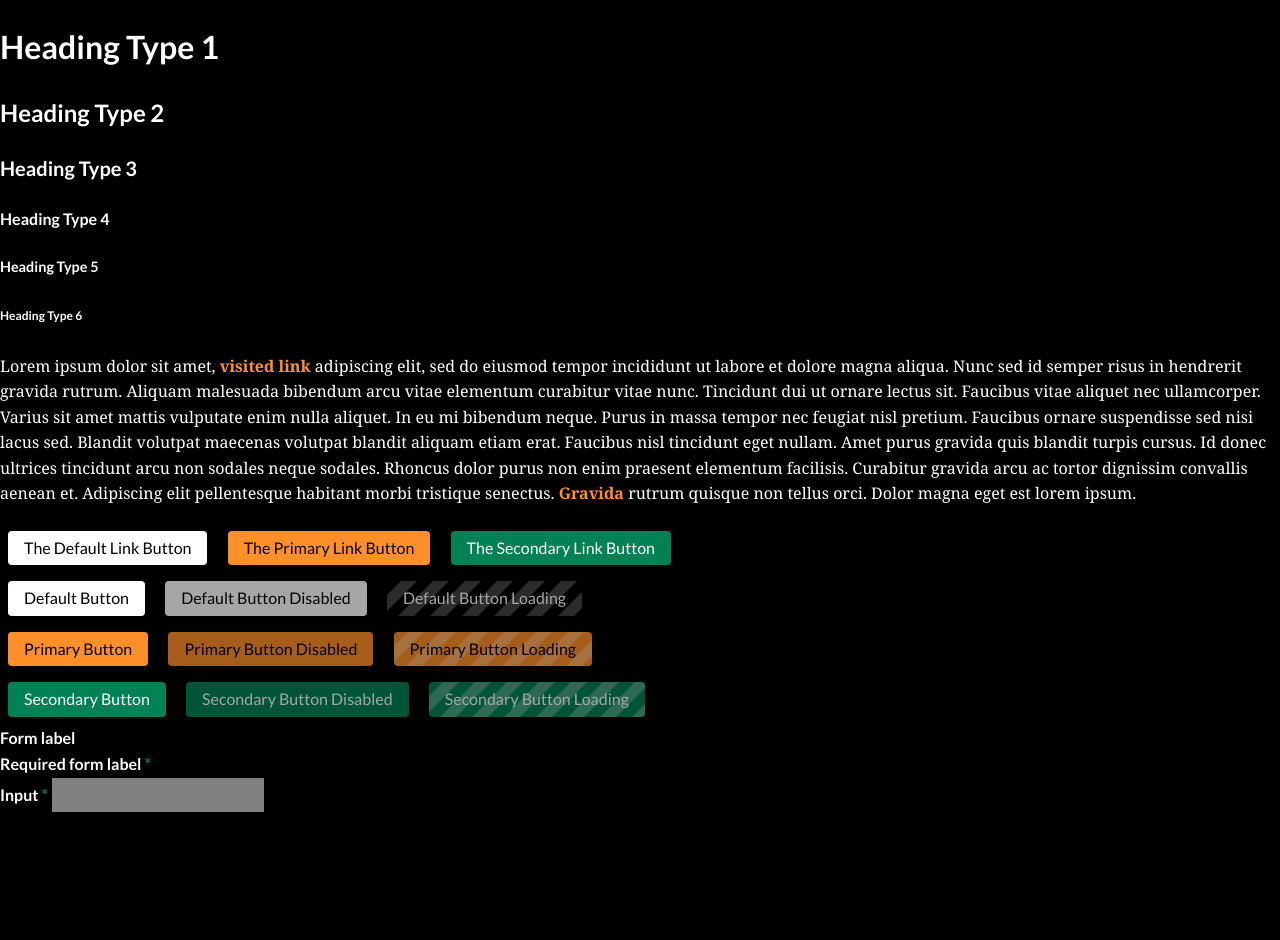
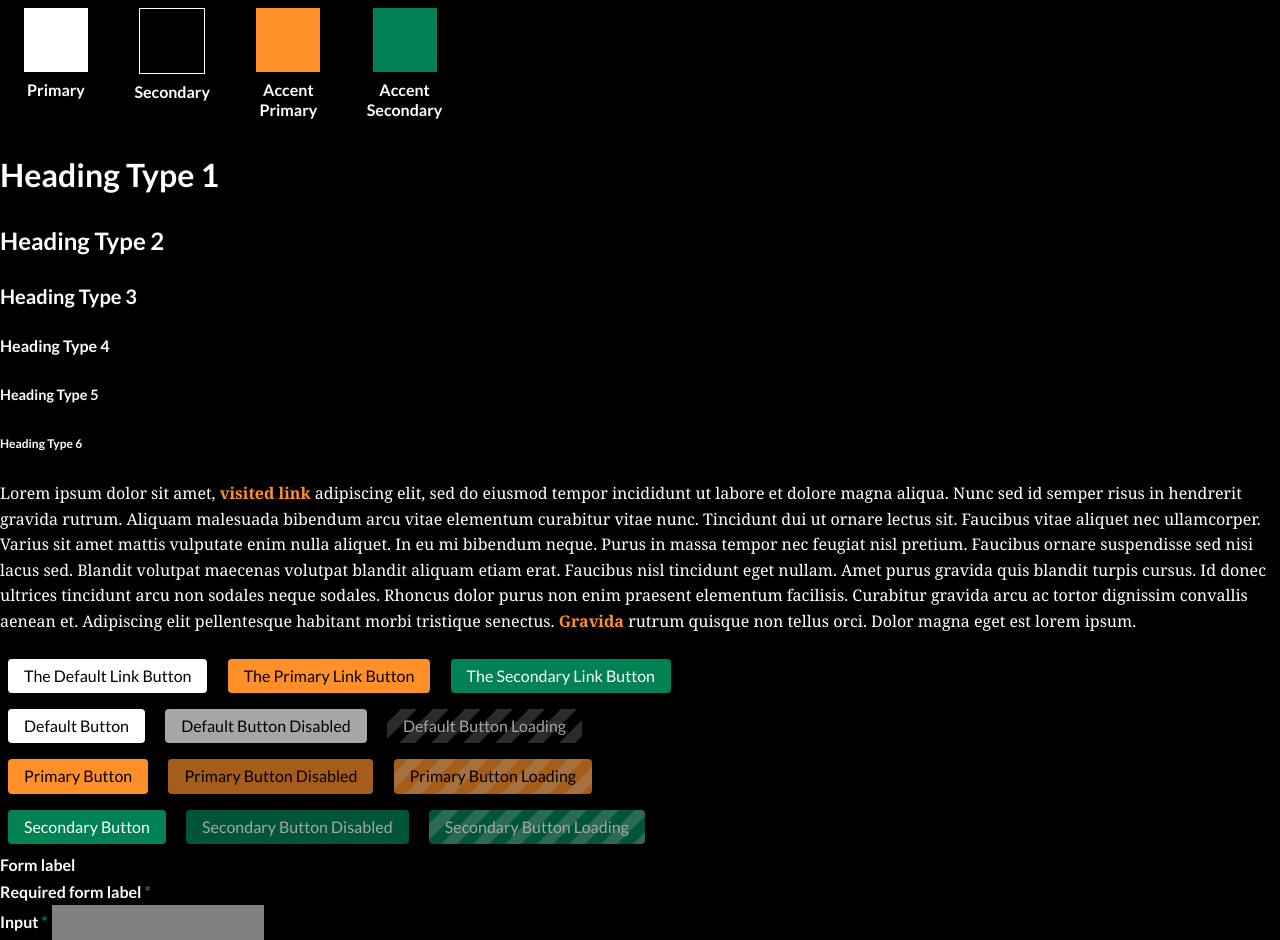
Before and after one commit to TheWarriorAcademy/styles, a website: page preview/index.html in a window 1280 px wide. Before the commit the page ends 812 px from the top, so only its background shows below. Drawn offline with nearby package versions, Linux system fonts and the light colour scheme; files that its build step writes are made by us from their sources.

Commit message:
Exhibit color pallete

```diff
--- a/preview/index.html
+++ b/preview/index.html
@@ -4,8 +4,51 @@
     <meta charset="UTF-8">
     <title>The Warrior Academy - Styles</title>
     <link rel="stylesheet" type="text/css" href="index.css">
+
+    <style>
+        .color-sample {
+            display: inline-block;
+            text-align: center;
+            width: 6rem;
+            margin: 0.5rem;
+            vertical-align: top;
+        }
+
+        .color-sample-box {
+            display: inline-block;
+            width: 4rem;
+            height: 4rem;
+        }
+
+        .color-sample-label {
+            font-family: var(--twa-font-secondary);
+            font-weight: bold;
+            line-height: 1.25;
+        }
+    </style>
 </head>
 <body>
+
+    <figure class="color-sample">
+        <div class="color-sample-box" style="background-color: var(--twa-color-primary)"></div>
+        <figcaption class="color-sample-label">Primary</figcaption>
+    </figure>
+
+    <figure class="color-sample">
+        <div class="color-sample-box" style="background-color: var(--twa-color-secondary); border: 1px solid var(--twa-color-primary);"></div>
+        <figcaption class="color-sample-label">Secondary</figcaption>
+    </figure>
+
+    <figure class="color-sample">
+        <div class="color-sample-box" style="background-color: var(--twa-color-accent-primary)"></div>
+        <figcaption class="color-sample-label">Accent Primary</figcaption>
+    </figure>
+
+    <figure class="color-sample">
+        <div class="color-sample-box" style="background-color: var(--twa-color-accent-secondary)"></div>
+        <figcaption class="color-sample-label">Accent Secondary</figcaption>
+    </figure>
+
     <h1>Heading Type 1</h1>
     <h2>Heading Type 2</h2>
     <h3>Heading Type 3</h3>
```
